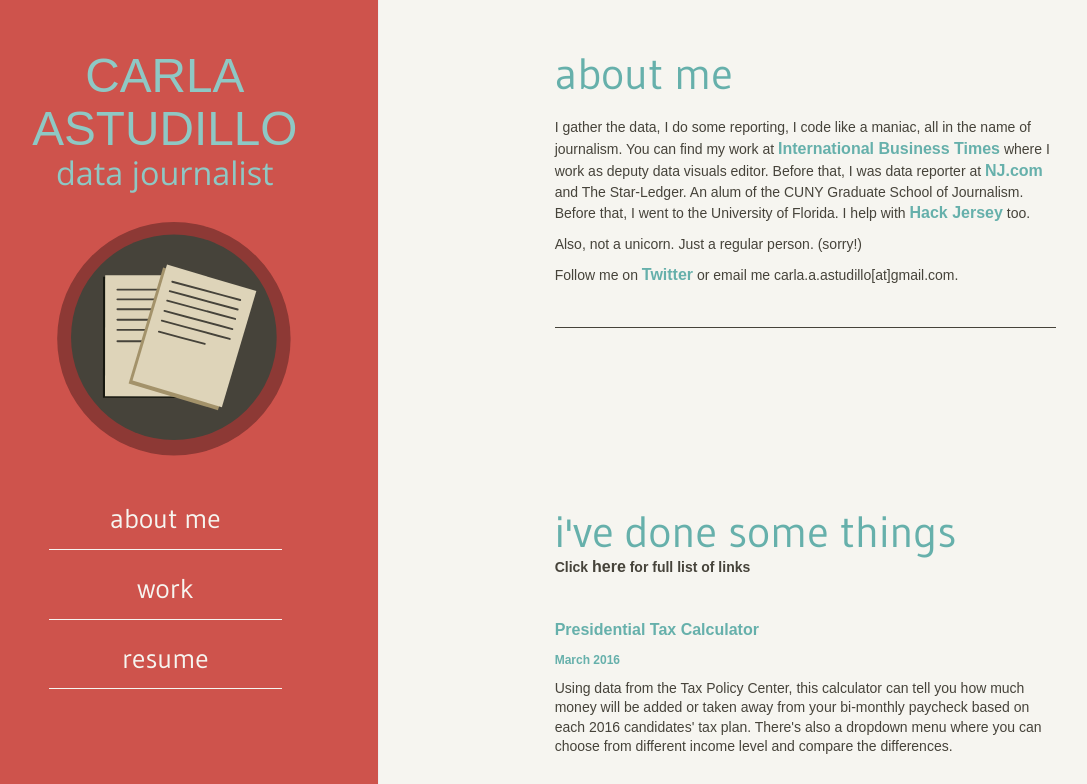
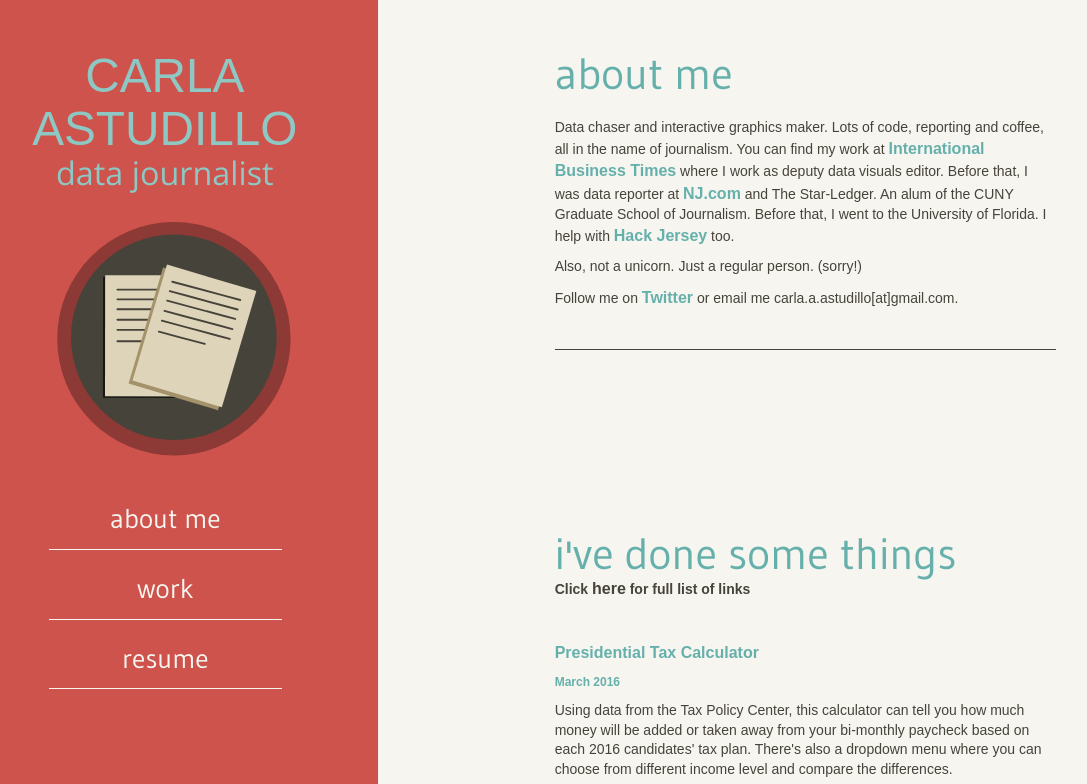
Before and after one commit to CarlaAstudillo/portfolio_site, a plain HTML site: page index.html in a window 1280 px wide. Shown: the top 784 px of the page, without its empty margins (48-1135 px from the left). Drawn offline with nearby package versions, Linux system fonts and the light colour scheme; a web font is replaced by a local one.

Commit message:
changed some text

```diff
--- a/index.html
+++ b/index.html
@@ -48,7 +48,7 @@ content="img/paper_icon_fallback.png" />
           <h3>data journalist</h3></div>
           <div class="section">
           <span id="about"><h2>about me</h2></span>
-          <p>I gather the data, I do some reporting, I code like a maniac, all in the name of journalism. You can find my work at <a href="http://www.ibtimes.com" target="_blank">International Business Times</a> where I work as deputy data visuals editor. Before that, I was data reporter at <a href="http://www.nj.com" target="_blank">NJ.com</a> and The Star-Ledger. An alum of the CUNY Graduate School of Journalism. Before that, I went to the University of Florida. I help with <a href="http://www.hackjersey.com" target="_blank">Hack Jersey</a> too.</p>
+          <p>Data chaser and interactive graphics maker. Lots of code, reporting and coffee, all in the name of journalism. You can find my work at <a href="http://www.ibtimes.com" target="_blank">International Business Times</a> where I work as deputy data visuals editor. Before that, I was data reporter at <a href="http://www.nj.com" target="_blank">NJ.com</a> and The Star-Ledger. An alum of the CUNY Graduate School of Journalism. Before that, I went to the University of Florida. I help with <a href="http://www.hackjersey.com" target="_blank">Hack Jersey</a> too.</p>
           <p>Also, not a unicorn. Just a regular person. (sorry!)</p>
           <p>Follow me on <a href="https://twitter.com/carla_astudi" target="_blank">Twitter</a> or email me carla.a.astudillo[at]gmail.com.</p>
           <hr>
```
